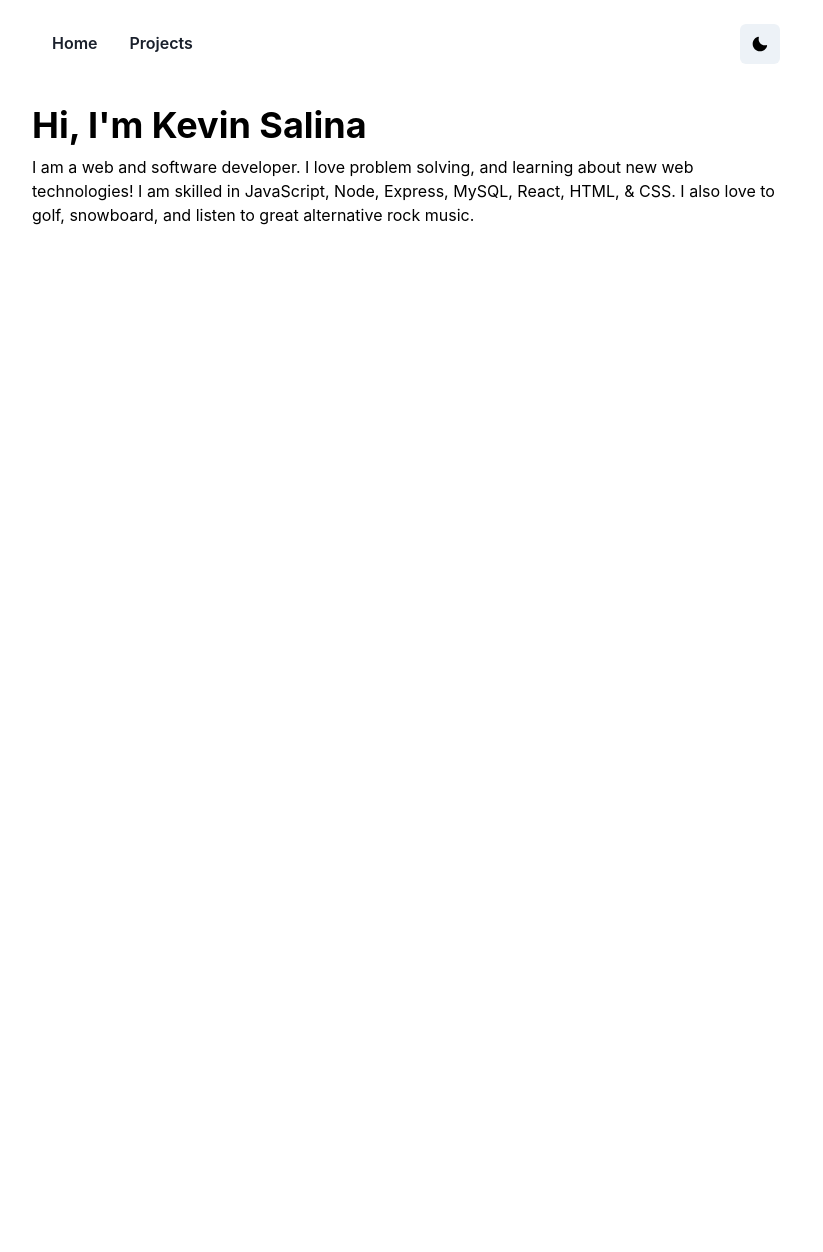
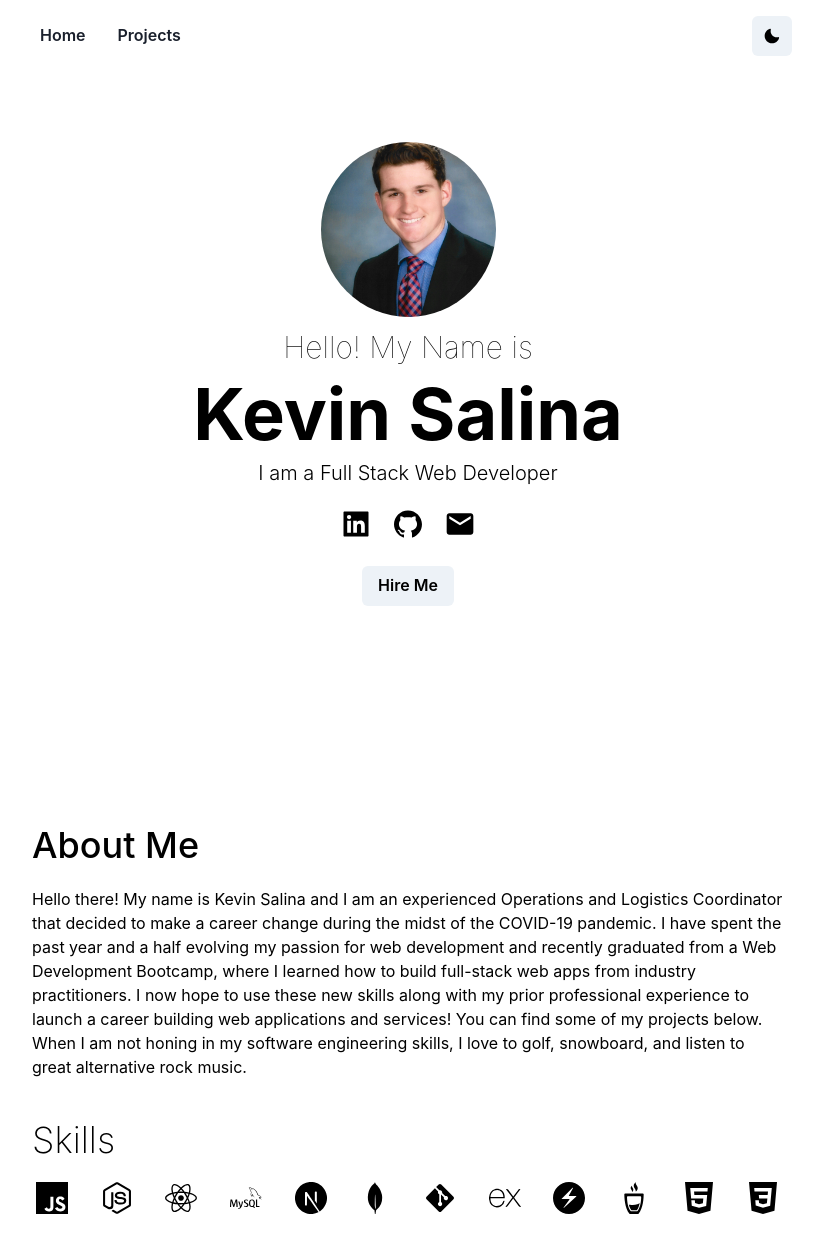
Before and after one commit to KevinSalina/portfolio, a Next.js app: page / in a window 1280 px wide. Shown: the top 1252 px of the page, without its empty margins (232-1055 px from the left). Before the commit the page ends 800 px from the top, so only its background shows below. Built offline with nearby package versions, Linux system fonts and the light colour scheme.

Commit message:
about me section complete

```diff
--- /dev/null
+++ b/components/AboutMe.js
@@ -0,0 +1,65 @@
+import React from 'react'
+import {
+  Flex,
+  Heading,
+  Text,
+  SimpleGrid,
+  Box,
+  GridItem,
+  HStack,
+  VStack,
+  Icon
+} from '@chakra-ui/react'
+import {
+  FaReact,
+  FaNodeJs,
+  FaGitAlt
+} from 'react-icons/fa'
+import {
+  SiJavascript,
+  SiMysql,
+  SiMongodb,
+  SiExpress,
+  SiNextdotjs,
+  SiHtml5,
+  SiCss3,
+  SiChakraui,
+  SiMocha
+} from 'react-icons/si'
+
+
+const AboutMe = () => {
+  return (
+    <Box>
+      <Heading mb={5} as='h2' fontWeight="medium">About Me</Heading>
+      <Flex direction='column' alignItems='flex-start' w='full' mx='auto'>
+        <Box mb={10}>
+          <Text>Hello there!  My name is Kevin Salina and I am an experienced Operations and Logistics Coordinator that decided to make a career change during the midst of the COVID-19 pandemic. I have spent the past year and a half evolving my passion for web development and recently graduated from a Web Development Bootcamp, where I learned how to build full-stack web apps from industry practitioners. I now hope to use these new skills along with my prior professional experience to launch a career building web applications and services! You can find some of my projects below. When I am not honing in my software engineering skills, I love to golf, snowboard, and listen to great alternative rock music.
+          </Text>
+        </Box>
+        <Flex
+          direction='column'
+          w='full'
+        >
+          <Heading mb={5} as='h3' fontWeight='thin'>Skills</Heading>
+          <SimpleGrid minChildWidth='2rem' spacing='2rem' w='full' alignItems='center' px={1}>
+            <Icon as={SiJavascript} boxSize='2rem' />
+            <Icon as={FaNodeJs} boxSize='2rem' />
+            <Icon as={FaReact} boxSize='2rem' />
+            <Icon as={SiMysql} boxSize='2rem' />
+            <Icon as={SiNextdotjs} boxSize='2rem' />
+            <Icon as={SiMongodb} boxSize='2rem' />
+            <Icon as={FaGitAlt} boxSize='2rem' />
+            <Icon as={SiExpress} boxSize='2rem' />
+            <Icon as={SiChakraui} boxSize='2rem' />
+            <Icon as={SiMocha} boxSize='2rem' />
+            <Icon as={SiHtml5} boxSize='2rem' />
+            <Icon as={SiCss3} boxSize='2rem' />
+          </SimpleGrid>
+        </Flex>
+      </Flex>
+    </Box >
+  )
+}
+
+export default AboutMe
--- a/components/Container.js
+++ b/components/Container.js
@@ -33,27 +33,31 @@ const Container = ({ children }) => {
     position: sticky;
     z-index: 10;
     top: 0;
-    backdrop-filter: saturate(180%) blue(20px);
+    backdrop-filter: saturate(180%) blur(20px);
     transition: height .5s, line-height .5s
   `
 
   return (
-    <div>
+    <>
       <StickyNav
         flexDir='row'
-        justifyContent='space-between'
         alignItems='center'
-        maxW='3xl'
-        minWidth='356px'
+        // maxW='3xl'
+        // minWidth='356px'
         width='100%'
         as='nav'
         px={3}
         py={2}
-        mt={4}
-        mb={[0, 0, 4]}
         mx='auto'
       >
-        <Box>
+        <Flex
+          width='full'
+          maxW='3xl'
+          mx='auto'
+          justifyContent='space-between'
+          py={2}
+        >
+          <Flex>
             <NextLink href="/" passHref>
               <Button as='a' variant='ghost' p={[1, 2, 4]} _hover={{ bgColor: navHoverBg[colorMode] }}>
                 Home
@@ -64,8 +68,9 @@ const Container = ({ children }) => {
                 Projects
               </Button>
             </NextLink>
-        </Box>
+          </Flex>
           <DarkModeSwitch />
+        </Flex>
       </StickyNav>
       <Flex
         as='main'
@@ -78,8 +83,7 @@ const Container = ({ children }) => {
       >
         {children}
       </Flex>
-
-    </div>
+    </>
   )
 }
 
--- /dev/null
+++ b/components/Hero.js
@@ -0,0 +1,63 @@
+import React from 'react'
+import {
+  Flex,
+  Text,
+  Heading,
+  HStack,
+  Stack,
+  VStack,
+  Image,
+  Icon,
+  Link,
+  Button,
+  useColorMode
+} from '@chakra-ui/react'
+import {
+  AiFillLinkedin,
+  AiFillGithub,
+  AiOutlineMail
+} from 'react-icons/ai'
+import { MdEmail } from 'react-icons/md'
+
+const Hero = () => {
+  const { colorMode } = useColorMode()
+
+  const iconHoverColor = {
+    light: 'gray.300',
+    dark: 'gray.600'
+  }
+
+
+  return (
+    <Flex
+      direction='column'
+      align='center'
+      width='full'
+      height='90vh'
+      pt='5%'
+    >
+      <VStack justifyContent='center' align='center' width='full' mb={5}>
+        <Image boxSize='175px' objectFit='cover' src='/images/Headshot.jpeg' alt='Kevin Salina Headshot' borderRadius='full' />
+        <Text fontSize='3xl' fontWeight='hairline'>Hello! My Name is</Text>
+        <Heading as='h1' size='4xl' mb={2}>Kevin Salina</Heading>
+        <Text fontSize='xl' fontWeight='light'>I am a Full Stack Web Developer</Text>
+      </VStack>
+      <HStack mb={5} spacing={5}>
+        <Link href='https://www.linkedin.com/in/kevinsalina25/' isExternal>
+          <Icon as={AiFillLinkedin} boxSize='2rem' _hover={{ color: iconHoverColor[colorMode] }} />
+        </Link>
+        <Link href='https://github.com/KevinSalina' isExternal>
+          <Icon as={AiFillGithub} boxSize='2rem' _hover={{ color: iconHoverColor[colorMode] }} />
+        </Link>
+        <Link href='mailto: kevin.salina25@gmail.com' isExternal>
+          <Icon as={MdEmail} boxSize='2rem' _hover={{ color: iconHoverColor[colorMode] }} />
+        </Link>
+      </HStack>
+      <Button as='a' href='https://www.linkedin.com/in/kevinsalina25/' target="_blank" rel="noopener noreferrer">
+        Hire Me
+      </Button>
+    </Flex>
+  )
+}
+
+export default Hero
--- a/package.json
+++ b/package.json
@@ -18,7 +18,8 @@
     "framer-motion": "^4.1.17",
     "next": "12.0.3",
     "react": "17.0.2",
-    "react-dom": "17.0.2"
+    "react-dom": "17.0.2",
+    "react-icons": "^4.3.1"
   },
   "devDependencies": {
     "eslint": "7.32.0",
--- a/pages/index.js
+++ b/pages/index.js
@@ -1,5 +1,4 @@
 import Head from 'next/head'
-
 import {
   Stack,
   Flex,
@@ -9,6 +8,8 @@ import {
 
 import DarkModeSwitch from '../components/DarkModeSwitch'
 import Container from '../components/Container'
+import Hero from '../components/Hero'
+import AboutMe from '../components/AboutMe'
 
 export default function Home() {
   return (
@@ -18,22 +19,15 @@ export default function Home() {
       </Head>
       <Stack
         as='main'
-        spacing={8}
+        spacing={0}
         justifyContent='center'
         alignItems='flex-start'
         m='0 auto 4rem auto'
         maxW='3xl'
         px={2}
       >
-        <Flex
-          direction='column'
-          justifyContent='flex-start'
-          alignItems='flex-start'
-          maxW='100%'
-        >
-          <Heading mb={2}>Hi, I&apos;m Kevin Salina</Heading>
-          <Text>I am a web and software developer. I love problem solving, and learning about new web technologies! I am skilled in JavaScript, Node, Express, MySQL, React, HTML, & CSS. I also love to golf, snowboard, and listen to great alternative rock music.</Text>
-        </Flex>
+        <Hero />
+        <AboutMe />
       </Stack>
     </Container>
   )
```
Also changed, not shown: data/projects.js (added, +52 -0 lines), public/images/Headshot.jpeg (added), 1 other file (tests, documents, lock files or other folders). Lines whose indentation alone changed are shown as unchanged.
